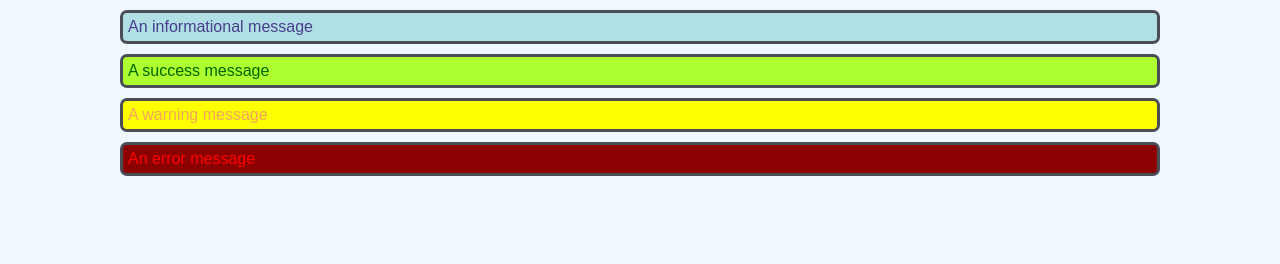
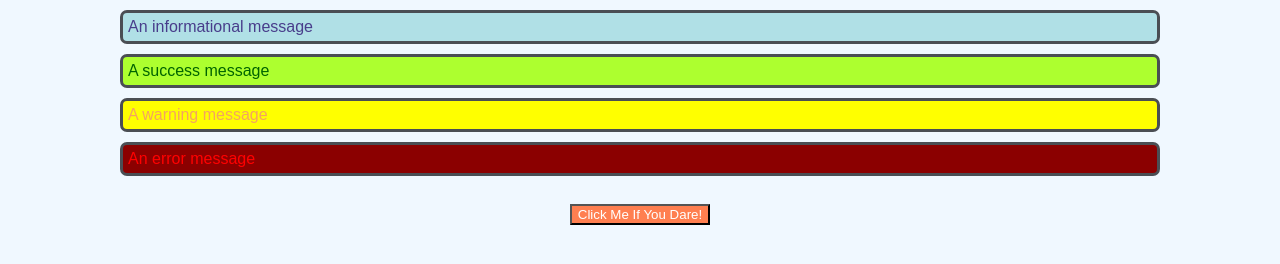
Before and after one commit to Mersedyes/codeup-web-exercises, a plain HTML site: page messages.html in a window 1280 px wide. Drawn offline with Linux system fonts and the light colour scheme.

Commit message:
added audio to messages.html and created cast away audio file

```diff
--- a/css/messages.css
+++ b/css/messages.css
@@ -35,7 +35,11 @@ body, html {
     background-color: darkred;
 }
 
-:root {
-    --first-color: #16f;
-    --second-color: #ff7;
+button {
+    margin: 0 auto;
+    display: block;
+    color: white;
+    background-color: coral;
+    cursor: pointer;
+    transition: all 600ms ease-in-out;
 }
--- a/messages.html
+++ b/messages.html
@@ -18,6 +18,11 @@
     <div class="message message-error">
         An error message
     </div>
+<br>
+<button type="button">Click Me If You Dare!</button>
 
+<audio autoplay>
+    <source src="audio/cast_away_fire.wav" type="audio/wav" />
+</audio>
 </body>
 </html>
```
Also changed, not shown: 1 other file.
